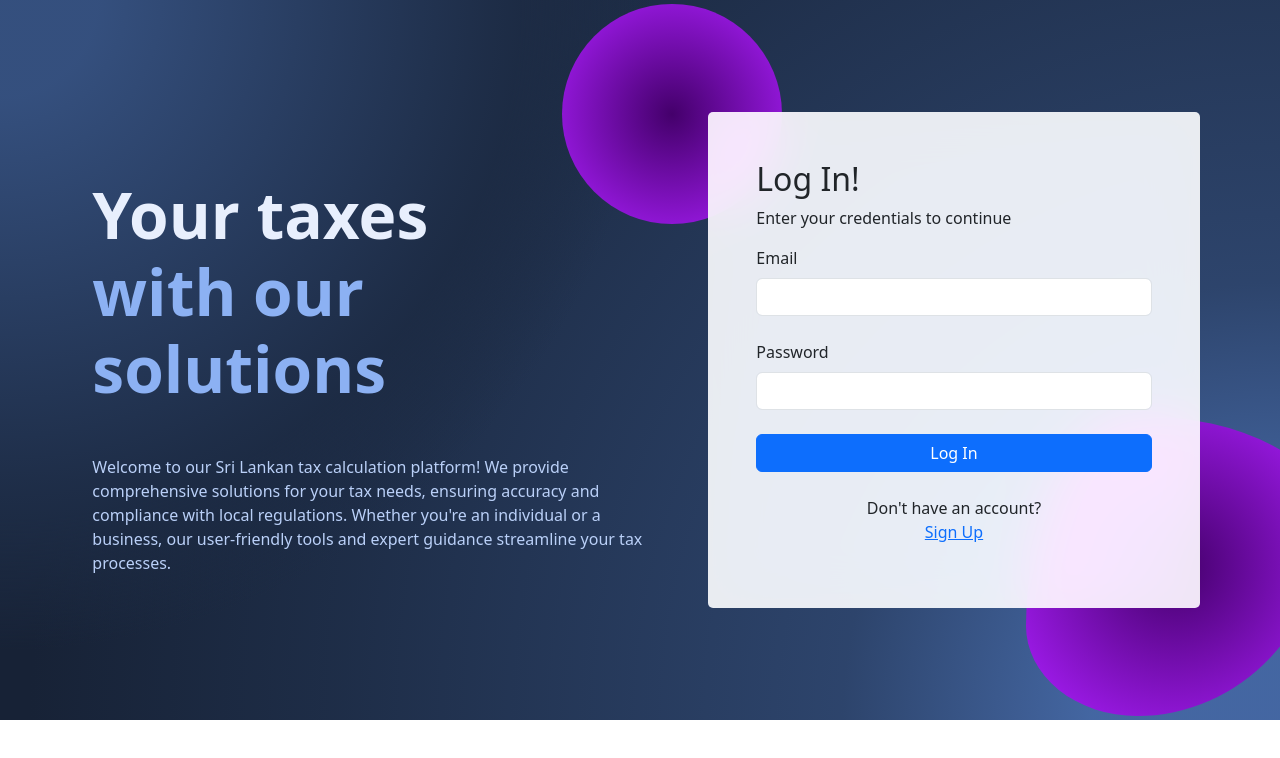
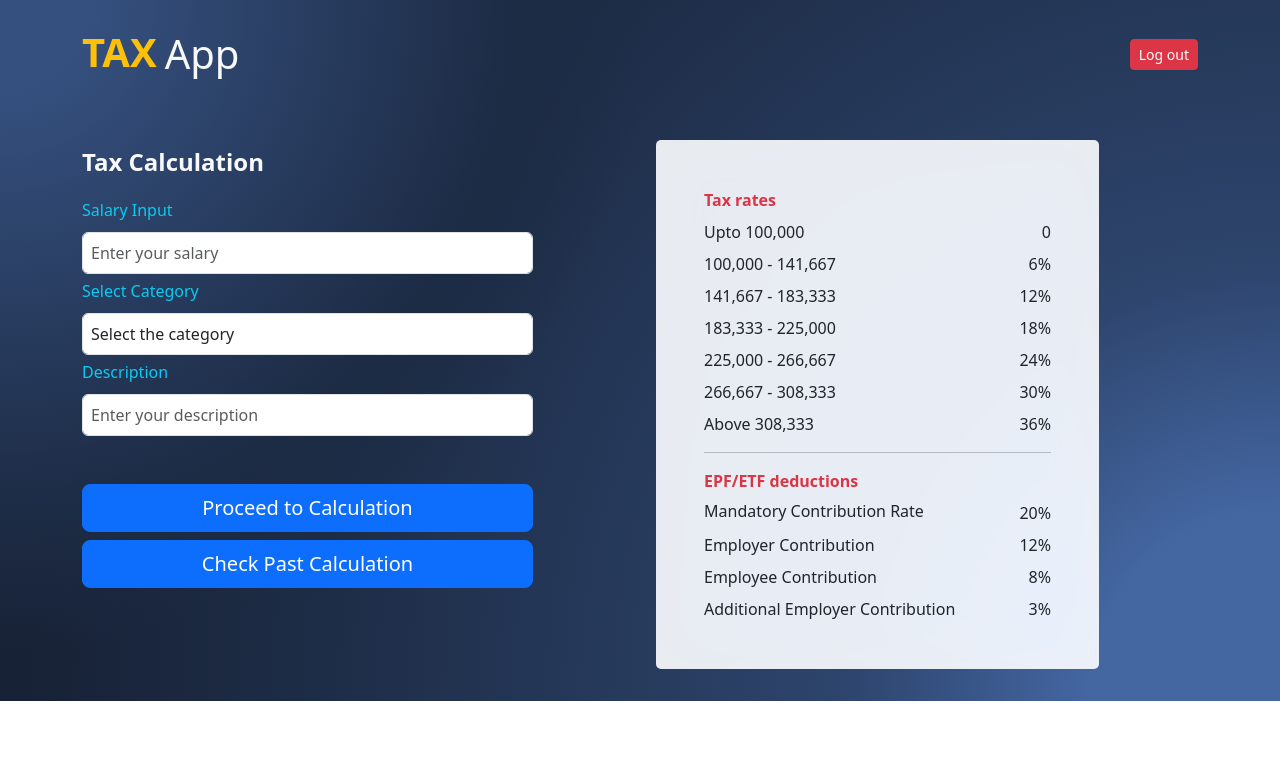
Before and after one commit to VishathAmarasinghe/web2, a React (Create React App) app: page / in a window 1280 px wide. Shown: the top 758 px of the page. Built offline with nearby package versions, Linux system fonts and the light colour scheme.

Commit message:
updated taxjs file

```diff
--- a/src/App.js
+++ b/src/App.js
@@ -8,7 +8,7 @@ import Loading from "./components/Loading";
 function App() {
   return (
     <div className="App">
-      <LogIn/>
+      <Tax/>
     </div>
   );
 }
--- a/src/components/Tax.js
+++ b/src/components/Tax.js
@@ -22,31 +22,26 @@ function Tax() {
           <h5 className="mb-4 mt-3 fs-4 fw-bold text-light">Tax Calculation</h5>
           <div>
             <div className="d-flex justify-content-between pb-2">
-              <h6 className="mr-2 mb-0 text-info">Salary Input</h6>
-              <input type="number" className="p-2 form-control ms-5 text-success" placeholder="Enter your salary"/>
+              <h6 className="mb-1 text-info">Salary Input</h6>
             </div>
+            <input type="number" className="p-2 form-control text-success mb-2" placeholder="Enter your salary"/>
 
-            <div className="d-flex justify-content-between">
-              <h6 className="mr-2 mb-0 text-info">Select Category</h6>
-              <select id="categorySelect" className="p-2 form-control ms-4 text-success">
+            <div className="d-flex justify-content-between pb-2">
+              <h6 className="mb-1 text-info">Select Category</h6>
+            </div>
+             <select id="categorySelect" className="p-2 form-control mb-2">
                <option value="" disabled selected>Select the category</option>
                <option value="member">Member</option>
                <option value="not_member">Not a Member</option>
               </select>
-            </div>
+              <div className="d-flex justify-content-between pb-2">
+                <h6 className="mb-1 text-info">Description</h6>
+              </div>
+              <input type="text" className="p-2 form-control text-success mb-2" placeholder="Enter your description"/>
 
-            <div className="d-flex justify-content-between align-items-center">
-              <div className="d-flex flex-row mt-1">
-                <h6 className='mt-4 mb-4 fs-4 fw-bold text-light'>EPF/ ETF deductions</h6>
-              </div>
-            </div>
-            <p className='text-info'>
-               In Sri Lanka, EPF mandates a 20% minimum contribution rate from employees' gross monthly earnings.
-               Employers must contribute a minimum of 12%, and employees 8%, with an additional 3% from employers
-               based on total earnings. These contributions secure employee welfare and retirement benefits.
-            </p>
             <button className="btn btn-primary btn-lg d-block w-100 mb-2 mt-5">Proceed to Calculation</button>
             <button className="btn btn-primary btn-lg d-block w-100">Check Past Calculation</button>
+
           </div>
         </div>
 
@@ -81,29 +76,21 @@ function Tax() {
               <span>Above 308,333</span> <span>36%</span>
             </div>
             <hr />
+            <span className="fw-bold text-danger">EPF/ETF deductions</span>
             <div className="d-flex justify-content-between mt-2">
               <span className="lh-sm">
-                Tax Deductions
+              Mandatory Contribution Rate
               </span>
-              <span>Rs.00.00</span>
+              <span>20%</span>
             </div>
             <div className="d-flex justify-content-between mt-2">
-              <span className="lh-sm">
-                ETP/ETF Deductions
-              </span>
-              <span>Rs.00.00</span>
+              <span>Employer Contribution </span> <span>12%</span>
             </div>
-
-            <hr/>
-
             <div className="d-flex justify-content-between mt-2">
-              <span>Toatla Deduction from Salary </span> <span>Rs.00.00</span>
+              <span>Employee Contribution</span> <span>8%</span>
             </div>
-
-            <hr />
-
             <div className="d-flex justify-content-between mt-2">
-              <span>Take-Home Salary </span> <span className="text-success">Rs.00.00</span>
+              <span>Additional Employer Contribution</span> <span>3%</span>
             </div>
 
         </div>
```
